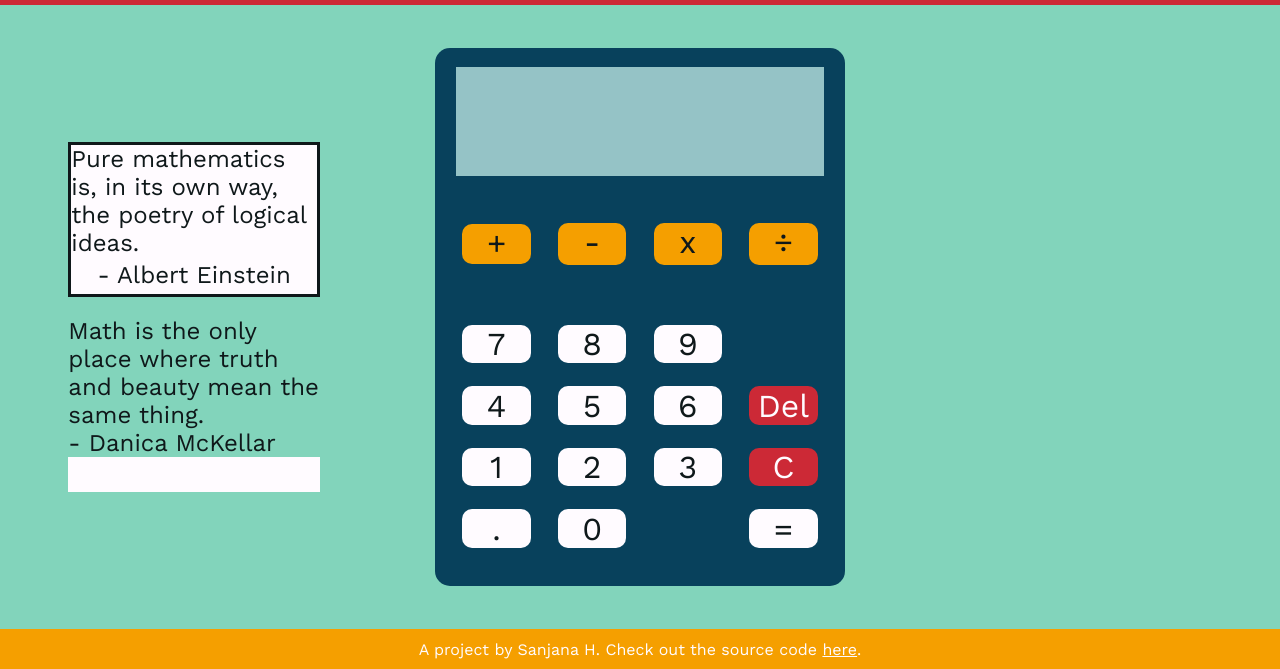
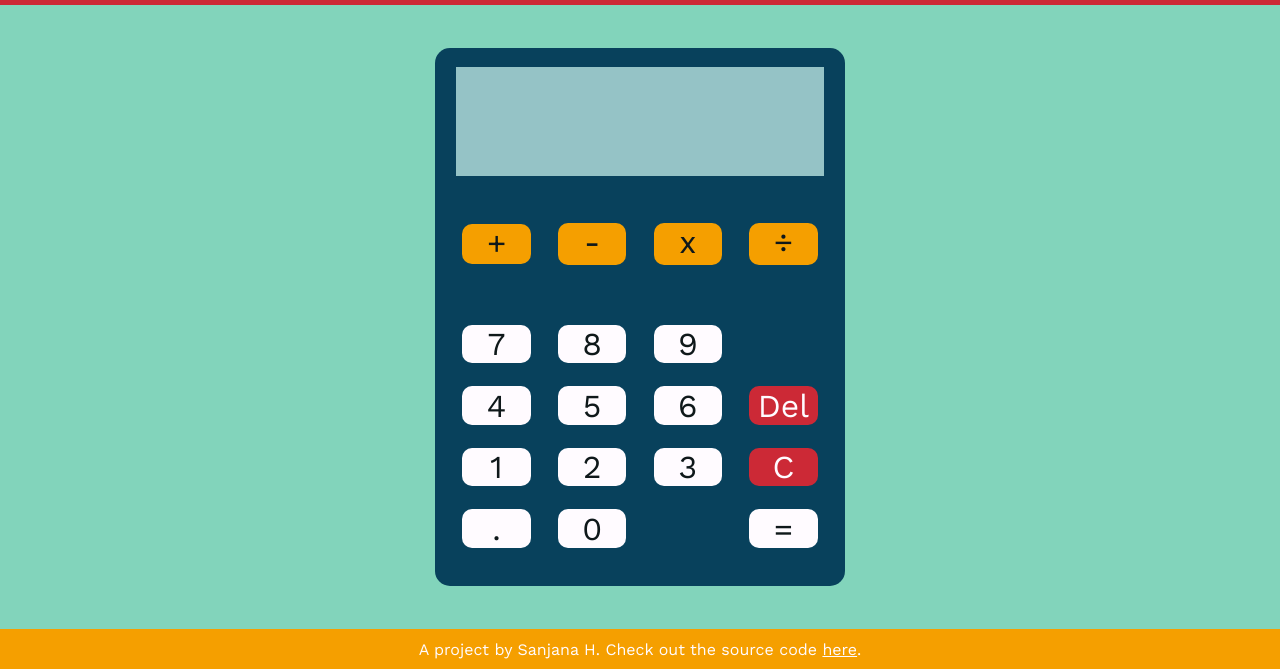
Before and after one commit to error34043/calculator, a plain HTML site: page index.html in a window 1280 px wide. Shown: the part 131-800 px from the top of the page. Drawn offline with nearby package versions, Linux system fonts and the light colour scheme.

Commit message:
Final commit

```diff
--- a/index.html
+++ b/index.html
@@ -14,18 +14,6 @@
                 <p id="title">Calsie</p>
                 <p id="subtitle">An online calculator</p>
             </header>
-
-            <div id="quotes">
-                <div id="einstein">
-                    <p id="equotetext">Pure mathematics is, in its own way, the poetry of logical ideas.</p>
-                    <p id="equoter">- Albert Einstein</p>
-                </div>
-
-                <div id="mckellar">
-                    <p id="mquotetext">Math is the only place where truth and beauty mean the same thing.</p>
-                    <p id="mquoter">- Danica McKellar</p>
-                </div>
-            </div>
 
             <div id="calc-shape">
                 <div id="calc-display">
--- a/style.css
+++ b/style.css
@@ -10,14 +10,13 @@
     display: grid;
     width: 1vw;
     height: 1vh;
-    grid-template: 17vh 78vh 5vh/25vw 50vw 25vw;
+    grid-template: 17vh 78vh 5vh/100vw;
     justify-items: center;
     align-items: center;
 }
 
 header {
     grid-row: 1 / 2;
-    grid-column: 1 / 4;
     width: 100%;
     height: 100%;
     background-color: #CC2936;
@@ -46,47 +45,8 @@ header {
     padding-bottom: 1vh;
 }
 
-#quotes {
-    padding-left: 68.3px;
-    grid-row: 2 / 3;
-    grid-column: 1 / 2;
-    font-size: 1.5rem;
-    z-index: -1;
-    display: grid;
-    grid-template-rows: 1fr 1fr;
-}
-
-#einstein {
-    margin: 0;
-    padding: 0;
-    border: solid;
-    margin-bottom: 20px;
-    grid-row: 1 / 2;
-    background-color: #FFFBFF;
-    display: grid;
-    align-items: center;
-    justify-items: center;
-    grid-template-rows: 3fr 1fr;
-}
-
-#equotetext{
-    grid-row: 1 / 2;
-    background-color: #FFFBFF;
-}
-
-#equoter {
-    grid-row: 2 / 3;
-    background-color: #FFFBFF;
-}
-
-#mckellar {
-    grid-row: 2 / 3;
-    background-color: #FFFBFF;
-}
-
 #calc-shape {
     grid-row: 2 / 3;
-    grid-column: 2 / 3;
     width: 409.8px;
     height: 537.6px;
     background-color: #08415C;
@@ -292,7 +252,6 @@ header {
 
 footer {
     grid-row: 3 / 4;
-    grid-column: 1 / 4;
     width: 100%;
     height: 100%;
     background-color: #f59f00;
```
